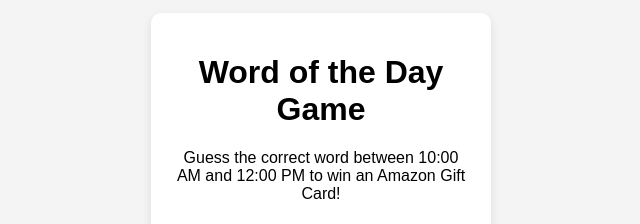
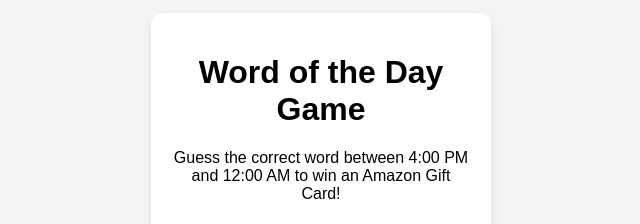
Before and after one commit to Chandra290801/the-word-game, a plain HTML site: page index.html in a window 1280 px wide. Shown: the part 160-384 px from the top of the page, without its empty margins (319-959 px from the left). Drawn offline with Linux system fonts and the light colour scheme.

Commit message:
Update index.html

```diff
--- a/index.html
+++ b/index.html
@@ -9,7 +9,7 @@
 <body id="game-body">
     <div class="game-container">
         <h1>Word of the Day Game</h1>
-        <p>Guess the correct word between 10:00 AM and 12:00 PM to win an Amazon Gift Card!</p>
+        <p>Guess the correct word between 4:00 PM and 12:00 AM to win an Amazon Gift Card!</p>
 
         <!-- Real-Time Clock Display -->
         <p id="clock" class="clock"></p>
```
